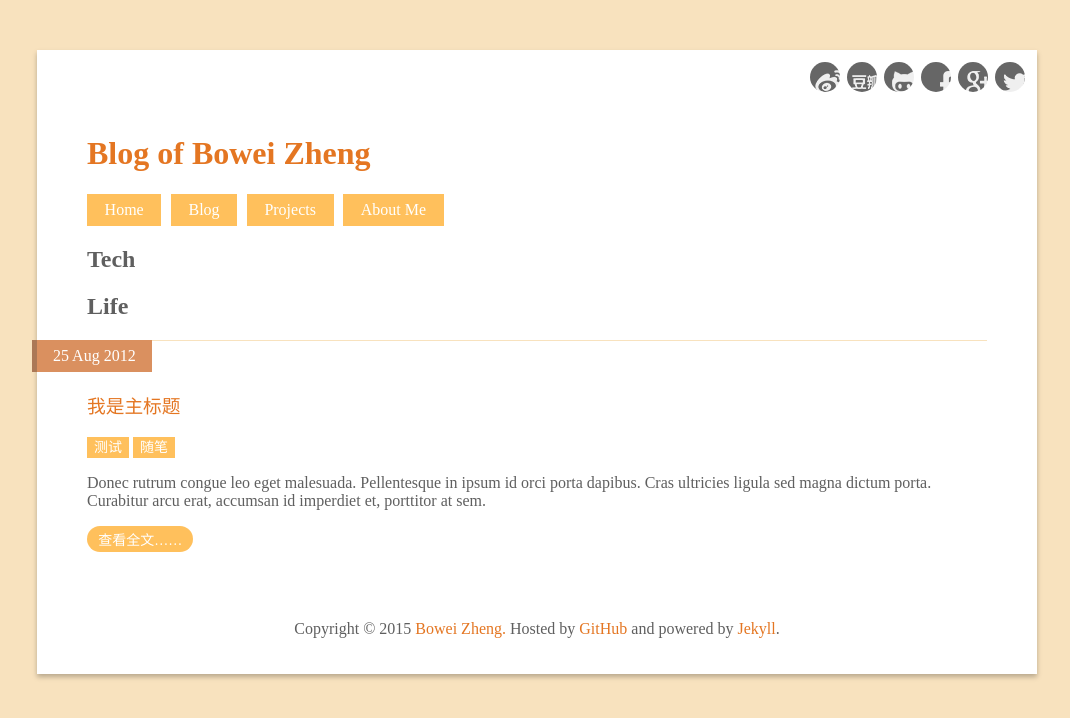
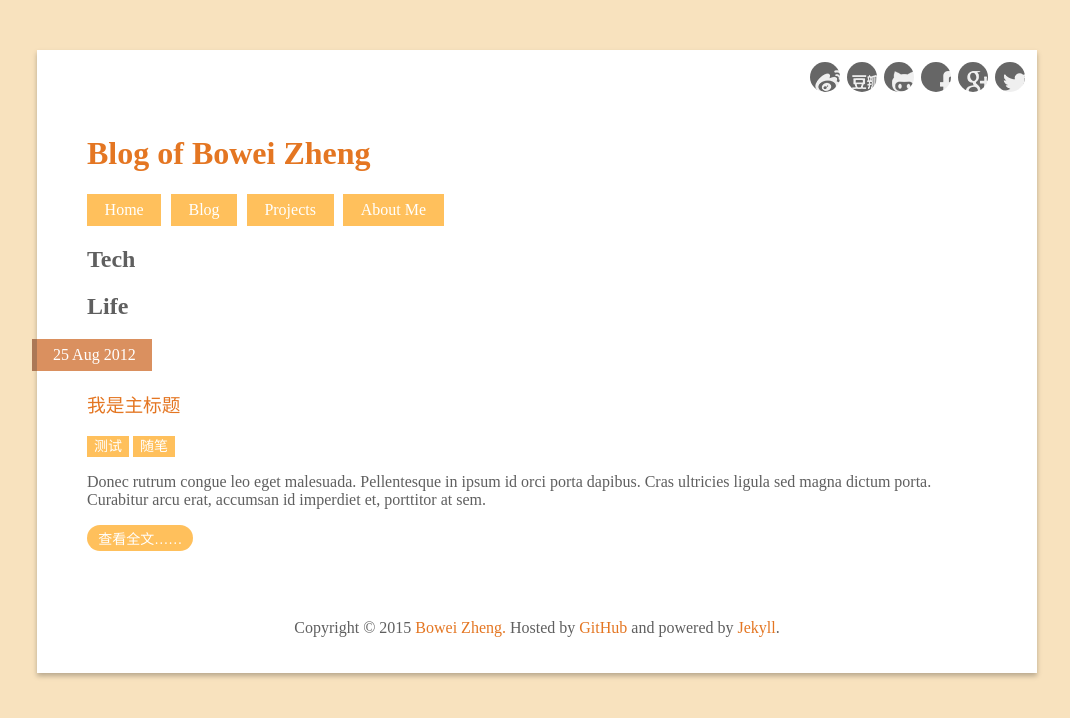
Before and after one commit to wynn719/blog, a Jekyll site: the page built from index.html, in a window 1280 px wide. Shown: the top 718 px of the page, without its empty margins (103-1173 px from the left). Built offline with Jekyll 4.4.1, drawn with Linux system fonts in a browser that asks for light colours; comment, search, counter and statistics services are not loaded.

```diff
--- a/css/default.css
+++ b/css/default.css
@@ -172,7 +172,7 @@
 article{
 	padding: 2em 0;
 	position: relative;
-	border-top: 1px solid rgb(248,226,190);
+	/*border-top: 1px solid rgb(248,226,190);*/
 }
 article blockquote{
 	margin: 0;
```
